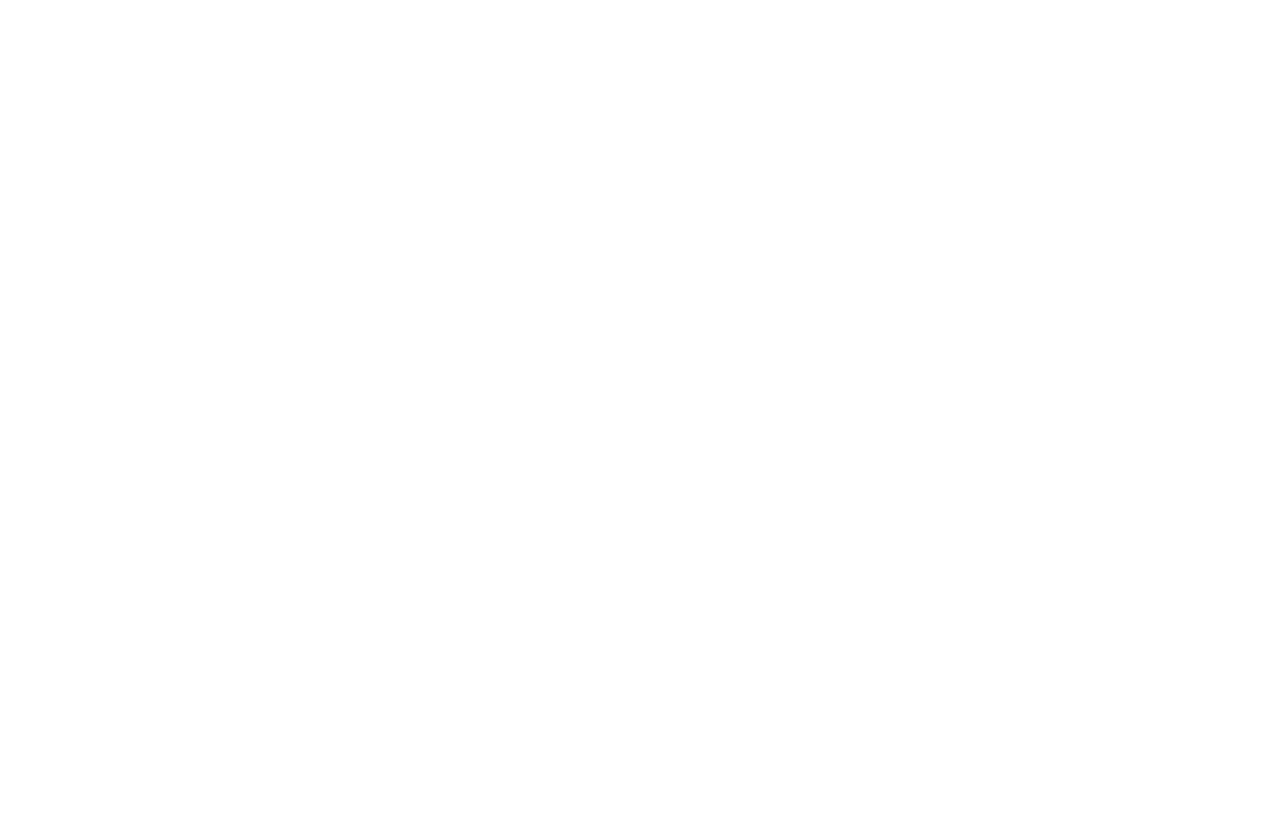
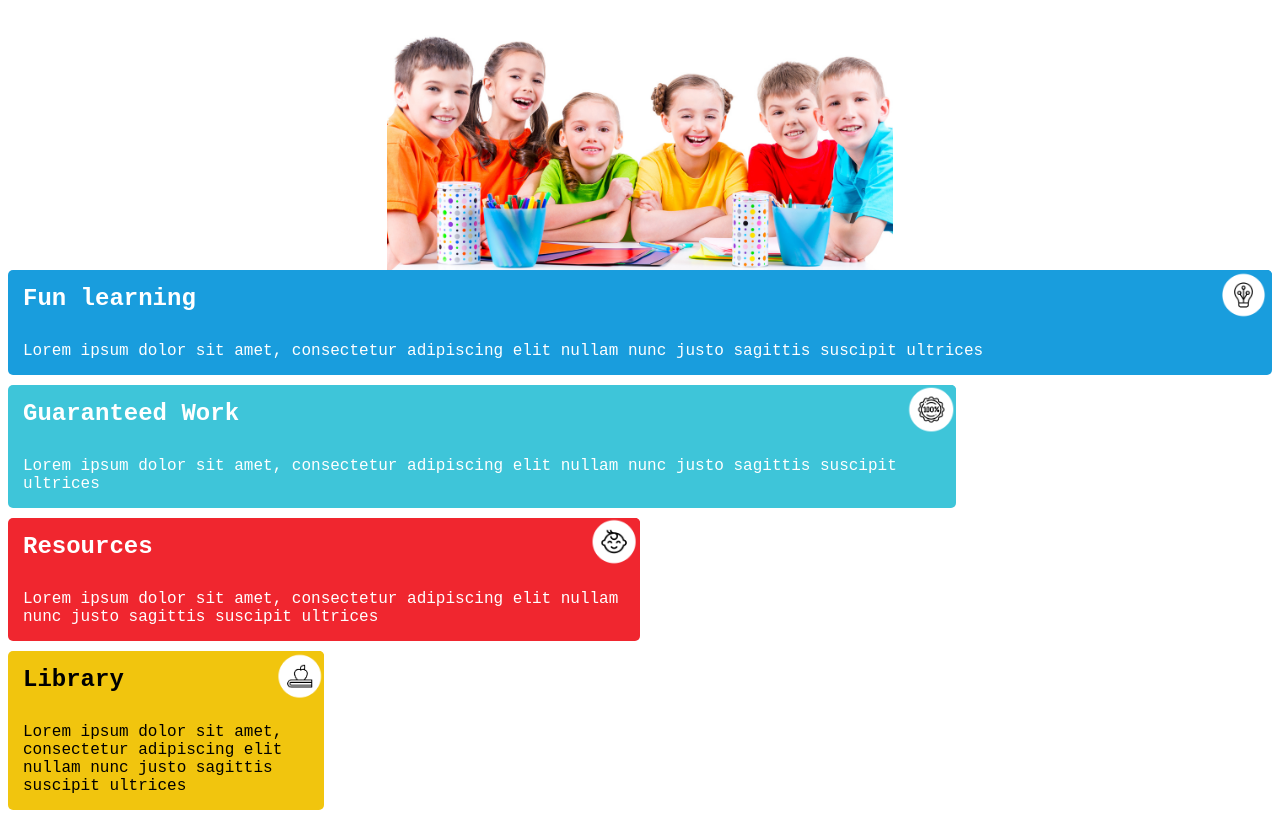
Before and after one commit to Macio1992/ProgrammingJS2019, a plain HTML site: page index.html in a window 1280 px wide. Drawn offline with Linux system fonts and the light colour scheme.

Commit message:
task-children: done

```diff
--- a/index.html
+++ b/index.html
@@ -8,6 +8,35 @@
     <link rel="stylesheet" href="style.css">
 </head>
 <body>
+    <div class="header">
+        <img class="children" src="children.jpg" alt="">
+    </div>
+
+
+
+        <div class="funLearning info">
+            <h2 class="text">Fun learning</h2>
+            <img class="icon" src="funlearning.png" alt="">
+            <p class="text">Lorem ipsum dolor sit amet, consectetur adipiscing elit nullam nunc justo sagittis suscipit ultrices</p>
+        </div>
+
+        <div class="guaranteedWork info">
+            <h2 class="text" >Guaranteed Work</h2>
+            <img class="icon" src="guaranteedWork.png" alt="">
+            <p class="text" >Lorem ipsum dolor sit amet, consectetur adipiscing elit nullam nunc justo sagittis suscipit ultrices</p>
+        </div>
+
+        <div class="resources info">
+            <h2 class="text" >Resources</h2>
+            <img class="icon" src="resources.png" alt="">
+            <p class="text" >Lorem ipsum dolor sit amet, consectetur adipiscing elit nullam nunc justo sagittis suscipit ultrices</p>
+        </div>
+
+        <div class="library info">
+            <h2 class="textB" >Library</h2>
+            <img class="icon" src="library.png" alt="">
+            <p class="textB" >Lorem ipsum dolor sit amet, consectetur adipiscing elit nullam nunc justo sagittis suscipit ultrices</p>
+        </div>
 
 </body>
 </html>
--- a/style.css
+++ b/style.css
@@ -0,0 +1,62 @@
+body {
+    font-family: 'Courier New';
+}
+
+.header {
+    display: flex;
+    justify-content: center;
+}
+
+.children {
+    width: 40%;
+    height: 40%;
+}
+
+.info {
+    margin-bottom: 10px;
+}
+
+.funLearning {
+    background-color: #199ddd;
+    border-radius: 5px;
+}
+
+.guaranteedWork {
+    background-color: #3ec5d9;
+    border-radius: 5px;
+    width: 75%;
+}
+
+.resources {
+    background-color: #f0262f;
+    border-radius: 5px;
+    width: 50%;
+}
+
+.library {
+    background-color: #f1c50e;
+    border-radius: 5px;
+    width: 25%;
+}
+
+.icon {
+    height: 50px;
+    float: right;
+    border-radius: 5px;
+}
+
+h2 {
+    display: inline-block;
+}
+
+.text {
+    color: white;
+    margin: 0;
+    padding: 15px;
+}
+
+.textB {
+    color: black;
+    margin: 0;
+    padding: 15px;
+}
```
Also changed, not shown: children.jpg (added), funlearning.png (added), guaranteedWork.png (added), library.png (added), resources.png (added).
